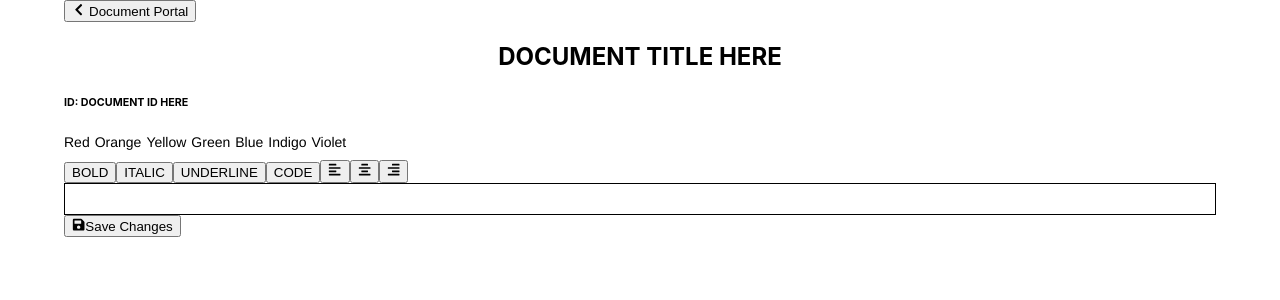
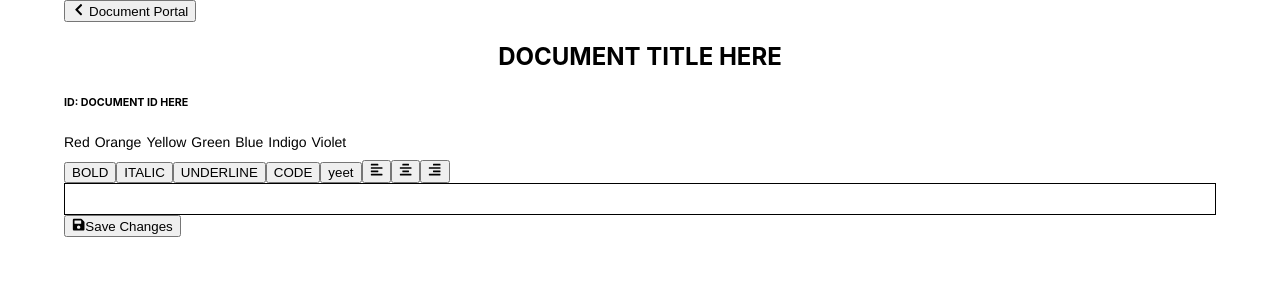
Before and after one commit to krespicio/text-editor, a React (Create React App) app in the folder app/: page / in a window 1280 px wide. Shown: the top 300 px of the page. Built offline with nearby package versions, Linux system fonts and the light colour scheme.

Commit message:
Added a temporary ordered button

```diff
--- a/app/src/components/EditingInterface.js
+++ b/app/src/components/EditingInterface.js
@@ -68,6 +68,12 @@ class EditingInterface extends React.Component {
 		if (type === "CENTER") {
 			return "center";
 		}
+		if (type === "OL") {
+			return "ordered-list-item";
+		}
+		if (type === "UL") {
+			return "unordered-list-item";
+		}
 	}
 
 	styleWholeSelectedBlocksModifier(editorState, style, removeStyles) {
@@ -76,6 +82,33 @@ class EditingInterface extends React.Component {
 		let finalContent = Modifier.setBlockType(currentContent, selection, style);
 		this.onChange(EditorState.push(editorState, finalContent, "change-inline-style"));
 	}
+
+	// styleWholeSelectedBlocksModifier(editorState, style, removeStyles = []) {
+	// 	let currentContent = editorState.getCurrentContent();
+	// 	let selection = editorState.getSelection();
+	// 	let focusBlock = currentContent.getBlockForKey(selection.getFocusKey());
+	// 	let anchorBlock = currentContent.getBlockForKey(selection.getAnchorKey());
+	// 	let selectionIsBackward = selection.getIsBackward();
+
+	// 	let changes = {
+	// 		anchorOffset: 0,
+	// 		focusOffset: focusBlock.getLength(),
+	// 	};
+
+	// 	if (selectionIsBackward) {
+	// 		changes = {
+	// 			focusOffset: 0,
+	// 			anchorOffset: anchorBlock.getLength(),
+	// 		};
+	// 	}
+
+	// 	let selectWholeBlocks = selection.merge(changes);
+	// 	let modifiedContent = Modifier.applyInlineStyle(currentContent, selectWholeBlocks, style);
+	// 	let finalContent = removeStyles.reduce(function(content, style) {
+	// 		return Modifier.removeInlineStyle(content, selectWholeBlocks, style);
+	// 	}, modifiedContent);
+	// 	this.onChange(EditorState.push(editorState, finalContent, "change-inline-style"));
+	// }
 
 	render() {
 		const textStyles = ["BOLD", "ITALIC", "UNDERLINE", "CODE"];
@@ -97,6 +130,12 @@ class EditingInterface extends React.Component {
 							{style}
 						</button>
 					))}
+					<button
+						onClick={() =>
+							this.styleWholeSelectedBlocksModifier(this.state.editorState)
+						}>
+						yeet
+					</button>
 					{paragraphStyles.map(style => {
 						return (
 							<button
```
